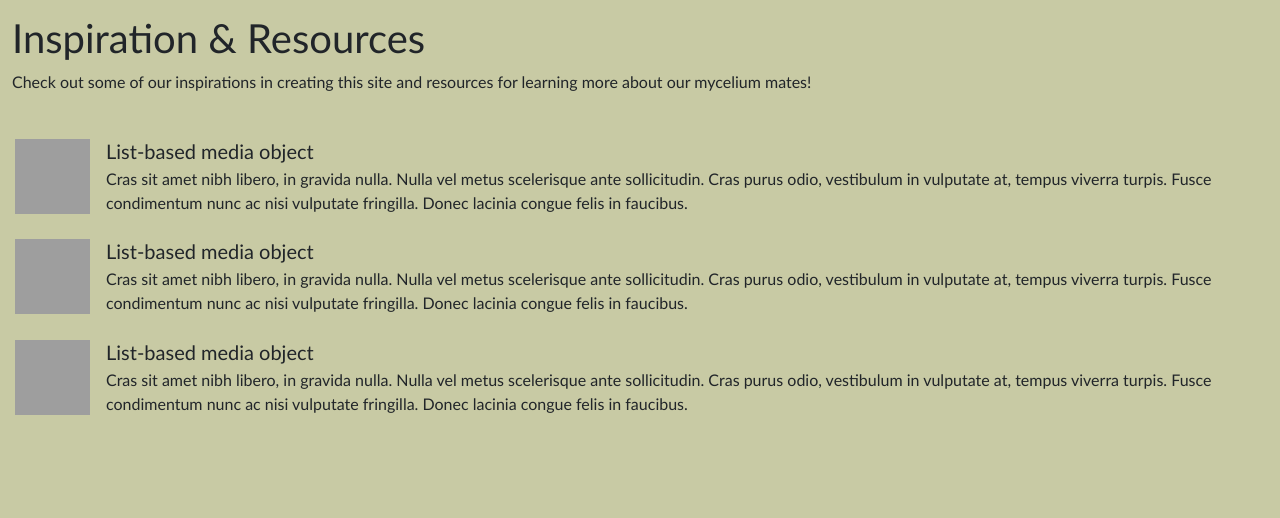
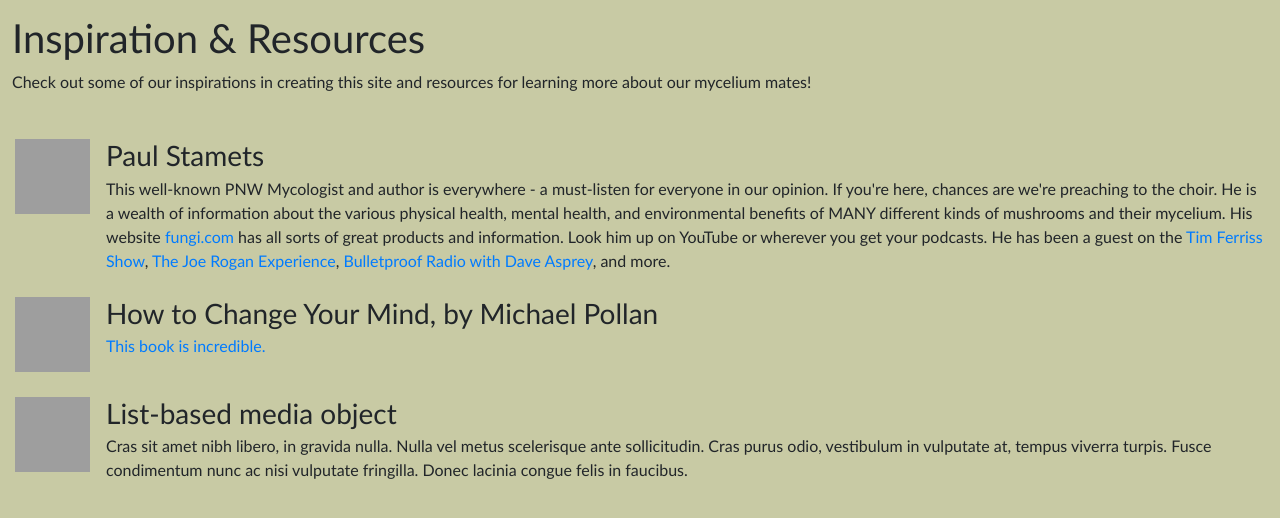
Before and after one commit to jarred104/fungi, a Flask app: template templates/resources.html in a window 1280 px wide. Shown: the part 81-599 px from the top of the page. Run offline with Flask 2, Linux system fonts and the light colour scheme; the template is opened without the code that fills it, so the values that code supplies are empty; some libraries are stand-ins or nearby versions; grey boxes are pictures that could not be loaded.

Commit message:
added content

```diff
--- a/templates/gallery.html
+++ b/templates/gallery.html
@@ -6,7 +6,7 @@
 	<meta http-equiv="X-UA-Compatible" content="IE=edge">
     <meta name="viewport" content="width=device-width, initial-scale=1">
 
-    <title>FunGuy</title>
+    <title>IF Gallery</title>
 
 
     <link rel="stylesheet" href="https://stackpath.bootstrapcdn.com/bootstrap/4.3.1/css/bootstrap.min.css" integrity="sha384-ggOyR0iXCbMQv3Xipma34MD+dH/1fQ784/j6cY/iJTQUOhcWr7x9JvoRxT2MZw1T" crossorigin="anonymous">
--- a/templates/index.html
+++ b/templates/index.html
@@ -6,7 +6,7 @@
 	<meta http-equiv="X-UA-Compatible" content="IE=edge">
     <meta name="viewport" content="width=device-width, initial-scale=1">
 
-    <title>FunGuy</title>
+    <title>IF Home</title>
 
 
     <link rel="stylesheet" href="https://stackpath.bootstrapcdn.com/bootstrap/4.3.1/css/bootstrap.min.css" integrity="sha384-ggOyR0iXCbMQv3Xipma34MD+dH/1fQ784/j6cY/iJTQUOhcWr7x9JvoRxT2MZw1T" crossorigin="anonymous">
--- a/templates/resources.html
+++ b/templates/resources.html
@@ -6,7 +6,7 @@
 	<meta http-equiv="X-UA-Compatible" content="IE=edge">
     <meta name="viewport" content="width=device-width, initial-scale=1">
 
-    <title>FunGuy</title>
+    <title>IF Resources</title>
 
 
     <link rel="stylesheet" href="https://stackpath.bootstrapcdn.com/bootstrap/4.3.1/css/bootstrap.min.css" integrity="sha384-ggOyR0iXCbMQv3Xipma34MD+dH/1fQ784/j6cY/iJTQUOhcWr7x9JvoRxT2MZw1T" crossorigin="anonymous">
@@ -69,21 +69,21 @@
                                         <li class="media">
                                           <img src="..." class="mr-3" alt="...">
                                           <div class="media-body">
-                                            <h5 class="mt-0 mb-1">List-based media object</h5>
-                                            Cras sit amet nibh libero, in gravida nulla. Nulla vel metus scelerisque ante sollicitudin. Cras purus odio, vestibulum in vulputate at, tempus viverra turpis. Fusce condimentum nunc ac nisi vulputate fringilla. Donec lacinia congue felis in faucibus.
+                                            <h3 class="mt-0 mb-1">Paul Stamets</h3>
+                                            This well-known PNW Mycologist and author is everywhere - a must-listen for everyone in our opinion.  If you're here, chances are we're preaching to the choir.  He is a wealth of information about the various physical health, mental health, and environmental benefits of MANY different kinds of mushrooms and their mycelium.  His website <a href="https://www.fungi.com">fungi.com</a> has all sorts of great products and information.  Look him up on YouTube or wherever you get your podcasts.  He has been a guest on the <a href="https://www.stitcher.com/podcast/tim-ferriss-show/the-tim-ferriss-show/e/56675549">Tim Ferriss Show</a>, <a href="https://www.stitcher.com/podcast/the-joe-rogan-experience/e/52149773">The Joe Rogan Experience</a>, <a href="https://www.stitcher.com/podcast/bulletproof-radio/bulletproof-executive-radio/e/63704538">Bulletproof Radio with Dave Asprey</a>, and more.
                                           </div>
                                         </li>
                                         <li class="media my-4">
                                           <img src="..." class="mr-3" alt="...">
                                           <div class="media-body">
-                                            <h5 class="mt-0 mb-1">List-based media object</h5>
-                                            Cras sit amet nibh libero, in gravida nulla. Nulla vel metus scelerisque ante sollicitudin. Cras purus odio, vestibulum in vulputate at, tempus viverra turpis. Fusce condimentum nunc ac nisi vulputate fringilla. Donec lacinia congue felis in faucibus.
+                                            <h3 class="mt-0 mb-1">How to Change Your Mind, by Michael Pollan</h3>
+                                            <a href="https://michaelpollan.com/books/how-to-change-your-mind/">This book is incredible.</a>
                                           </div>
                                         </li>
                                         <li class="media">
                                           <img src="..." class="mr-3" alt="...">
                                           <div class="media-body">
-                                            <h5 class="mt-0 mb-1">List-based media object</h5>
+                                            <h3 class="mt-0 mb-1">List-based media object</h3>
                                             Cras sit amet nibh libero, in gravida nulla. Nulla vel metus scelerisque ante sollicitudin. Cras purus odio, vestibulum in vulputate at, tempus viverra turpis. Fusce condimentum nunc ac nisi vulputate fringilla. Donec lacinia congue felis in faucibus.
                                           </div>
                                         </li>
--- a/templates/share.html
+++ b/templates/share.html
@@ -6,7 +6,7 @@
 	<meta http-equiv="X-UA-Compatible" content="IE=edge">
     <meta name="viewport" content="width=device-width, initial-scale=1">
 
-    <title>FunGuy</title>
+    <title>IF Share</title>
 
 
     <link rel="stylesheet" href="https://stackpath.bootstrapcdn.com/bootstrap/4.3.1/css/bootstrap.min.css" integrity="sha384-ggOyR0iXCbMQv3Xipma34MD+dH/1fQ784/j6cY/iJTQUOhcWr7x9JvoRxT2MZw1T" crossorigin="anonymous">
--- a/templates/store.html
+++ b/templates/store.html
@@ -6,7 +6,7 @@
 	<meta http-equiv="X-UA-Compatible" content="IE=edge">
     <meta name="viewport" content="width=device-width, initial-scale=1">
 
-    <title>FunGuy</title>
+    <title>IF Store</title>
 
 
     <link rel="stylesheet" href="https://stackpath.bootstrapcdn.com/bootstrap/4.3.1/css/bootstrap.min.css" integrity="sha384-ggOyR0iXCbMQv3Xipma34MD+dH/1fQ784/j6cY/iJTQUOhcWr7x9JvoRxT2MZw1T" crossorigin="anonymous">
--- a/templates/subscribe.html
+++ b/templates/subscribe.html
@@ -6,7 +6,7 @@
 	<meta http-equiv="X-UA-Compatible" content="IE=edge">
     <meta name="viewport" content="width=device-width, initial-scale=1">
 
-    <title>FunGuy</title>
+    <title>IF Subscribe</title>
 
 
     <link rel="stylesheet" href="https://stackpath.bootstrapcdn.com/bootstrap/4.3.1/css/bootstrap.min.css" integrity="sha384-ggOyR0iXCbMQv3Xipma34MD+dH/1fQ784/j6cY/iJTQUOhcWr7x9JvoRxT2MZw1T" crossorigin="anonymous">
```
Also changed, not shown: templates/map.html (added, +40 -0 lines).
